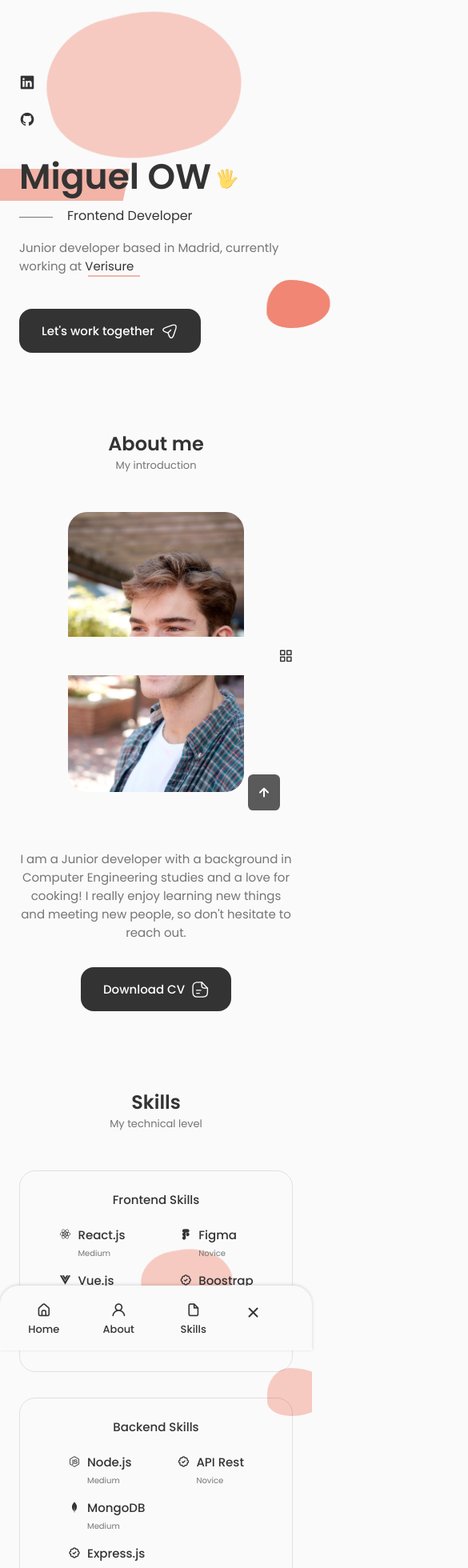
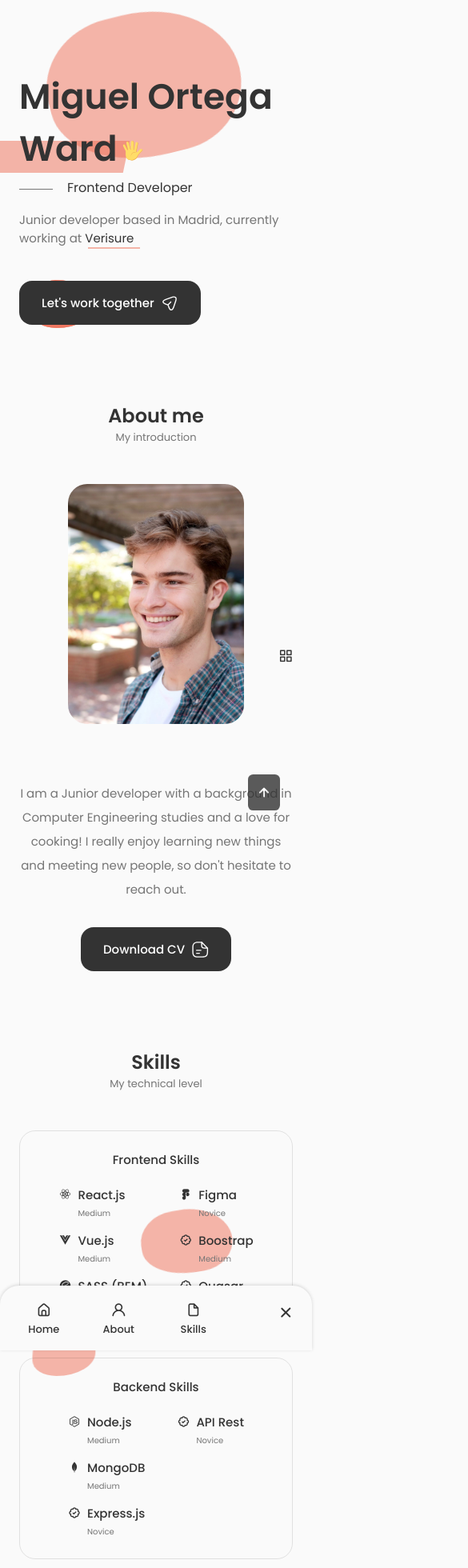
Before and after one commit to miguelow/personal-portfolio, a React (Create React App) app: page / in a window 390 px wide. Shown: the top 1960 px of the page at 80% size, 585 px wide, since content can reach past the window. Built offline with nearby package versions, Linux system fonts and the light colour scheme.

Commit message:
updated styles

```diff
--- a/src/App.css
+++ b/src/App.css
@@ -50,6 +50,7 @@
   --z-tooltip: 10;
   --z-fixed: 100;
   --z-modal: 1000;
+
 }
 
 /* Responsive typography */
@@ -241,9 +242,9 @@ img {
   	animation:
 		transform 18s ease-in-out infinite both alternate,
 		movement_one 12s ease-in-out infinite both;
-	opacity:.7;
+	/* opacity:.7; */
 	position: absolute;
-	left: 75%;
+	/* left: 75%; */
 	top: 40%;
   z-index: -1;
 }
@@ -275,8 +276,7 @@ img {
 	background:var(--accent-color);
 	height: 100px;
 	width: 80px;
-	left: 350px;
-	top: 60px;
+	top: 130px;
 	transform: rotate(-180deg);
 	animation: transform 17s ease-in-out infinite both alternate, movement_two 13s ease-in-out infinite both;
   z-index: -1;
--- a/src/components/about/About.css
+++ b/src/components/about/About.css
@@ -8,7 +8,7 @@
     width: 350px;
     border-radius: 1.5rem;
     justify-self: center;
-    height: 350px;
+    height: 300px;
     object-fit: cover;
 }
 
@@ -44,6 +44,7 @@
 .about__description{
     padding: 0 4rem 0 0;
     margin-bottom: var(--mb-2-5);
+    line-height: 30px;
 }
 
 /*=============== BREAKPOINTS ===============*/
--- a/src/components/contact/Contact.css
+++ b/src/components/contact/Contact.css
@@ -89,17 +89,17 @@
   outline: none;
   border-radius: 0.75rem;
   padding: 1.5rem;
-  z-index: 1;
+  z-index: -1;
 }
 
 .contact__form-tag {
-  position: absolute;
-  top: -0.75rem;
-  left: 1.25rem;
-  font-size: var(--smaller-font-size);
-  padding: 0.25rem;
-  background-color: var(--body-color);
-  z-index: 10;
+    background-color: var(--body-color);
+    font-size: var(--smaller-font-size);
+    left: 1.25rem;
+    padding: 0.25rem;
+    position: absolute;
+    top: -0.75rem;
+    z-index: 10;
 }
 
 .contact__form-area {
--- a/src/components/contact/Contact.jsx
+++ b/src/components/contact/Contact.jsx
@@ -26,7 +26,6 @@ function Contact() {
 
   const validate = (values) =>{
     const errors = {}
-    const regex = /^[^\s@]+@[^\s@]+\.[^\s@]+$/
     if(!values.name){
       errors.name = "Name is required"
     }
@@ -58,11 +57,11 @@ if(formErrors.name !== 'Name is required' && formErrors.email !== 'Email is requ
   return (
     <section className="contact section" id="contact">
 
-<div class="shape-blob"></div>
-<div class="shape-blob"></div>
+        <div class="shape-blob"></div>
+        <div class="shape-blob"></div>
         <div class="blob-c">
-	      <div class="shape-blob one"></div>
-        <div class="shape-blob four"></div>
+          <div class="shape-blob one"></div>
+          <div class="shape-blob four"></div>
 	      </div>
       <h2 className="section__title">Get in touch</h2>
       <span className="section__subtitle">Lets talk!</span>
--- a/src/components/header/Header.css
+++ b/src/components/header/Header.css
@@ -4,7 +4,6 @@
   top: 0;
   left: 0;
   z-index: var(--z-fixed);
-  background-color: var(--body-color);
 }
 
 .nav {
@@ -102,6 +101,11 @@
     color: var(--title-color);
   }
 
+  .nav__close{
+    position: absolute;
+    top: 1rem;
+  }
+
   .nav__close:hover {
     color: var(--title-color-dark);
   }
@@ -130,4 +134,5 @@
 
 .show-header{
   box-shadow: 0 -1px 4px rgba(0,0,0,0.15);
+  background-color: var(--body-color);
 }
--- a/src/components/home/Data.jsx
+++ b/src/components/home/Data.jsx
@@ -4,7 +4,7 @@ function Data() {
   return (
     <div className="home__data">
       <h1 className="home__title">
-        Miguel OW
+        Miguel Ortega Ward
         <svg
           width="36"
           height="36"
--- a/src/components/home/Home.css
+++ b/src/components/home/Home.css
@@ -3,7 +3,7 @@
 }
 
 .home__content {
-  grid-template-columns: 116px repeat(2, 1fr);
+  grid-template-columns: 116px repeat(1, 1fr);
   padding-top: 5.5rem;
   column-gap: 2rem;
   align-items: center;
@@ -18,6 +18,7 @@
 .home__social-icon {
   font-size: 1.25rem;
   color: var(--title-color);
+  margin-right: 1.5rem;
 }
 
 .home__company{
@@ -145,7 +146,7 @@
 /* For large devices */
 @media screen and (max-width: 992px) {
   .home__content {
-    grid-template-columns: 100px repeat(2, 1fr);
+    grid-template-columns: 100px repeat(1, 1fr);
     column-gap: 1.25rem;
   }
 
@@ -184,7 +185,7 @@
 /* For medium devices */
 @media screen and (max-width: 768px) {
   .home__content {
-    grid-template-columns: 0.5fr 3fr;
+    /* grid-template-columns: 0.5fr 3fr; */
     padding-top: 3.5rem;
   }
 
@@ -204,7 +205,11 @@
   }
 
   .home__scroll {
-cursor: auto;
+    cursor: auto;
+    display: none;
+  }
+
+  .home__social {
     display: none;
   }
 }
--- a/src/components/home/Socials.jsx
+++ b/src/components/home/Socials.jsx
@@ -5,6 +5,7 @@ function Socials() {
   return (
     <div className="home__social">
       <a
+        rel="noreferrer"
         href="https://www.linkedin.com/in/miguel-ortega-ward/"
         className="home__social-icon"
         target="_blank"
@@ -12,6 +13,7 @@ function Socials() {
         <i class="uil uil-linkedin"></i>
       </a>
       <a
+        rel="noreferrer"
         href="https://github.com/miguelow"
         className="home__social-icon"
         target="_blank"
--- a/src/components/qualifications/Qualifications.jsx
+++ b/src/components/qualifications/Qualifications.jsx
@@ -138,7 +138,6 @@ function Qualifications() {
         </div>
         <div class="shape-blob"></div>
         <div class="shape-blob one"></div>
-        <div class="shape-blob two"></div>
     </section>
 
 
```
